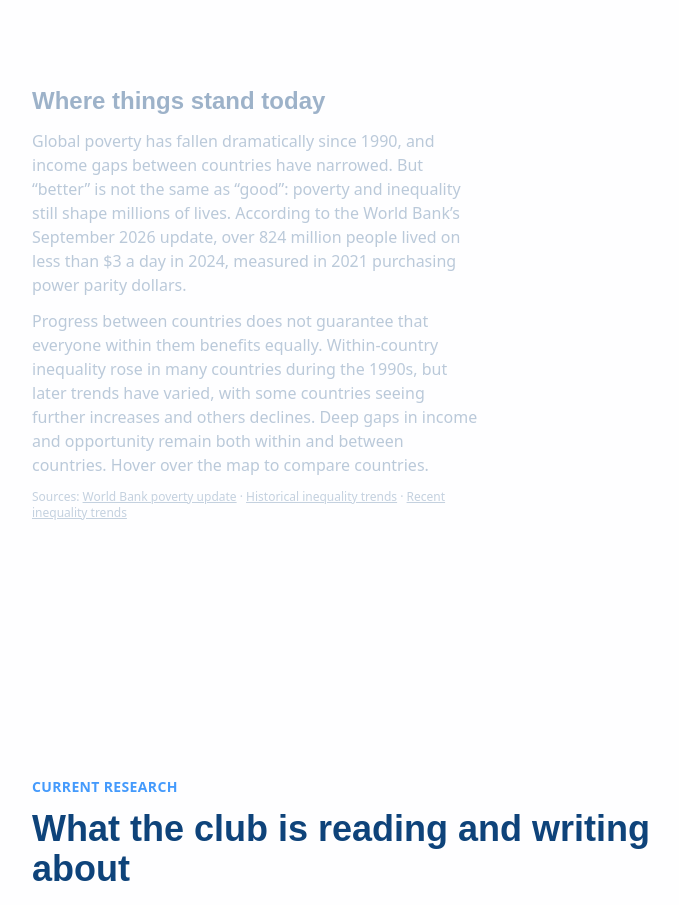
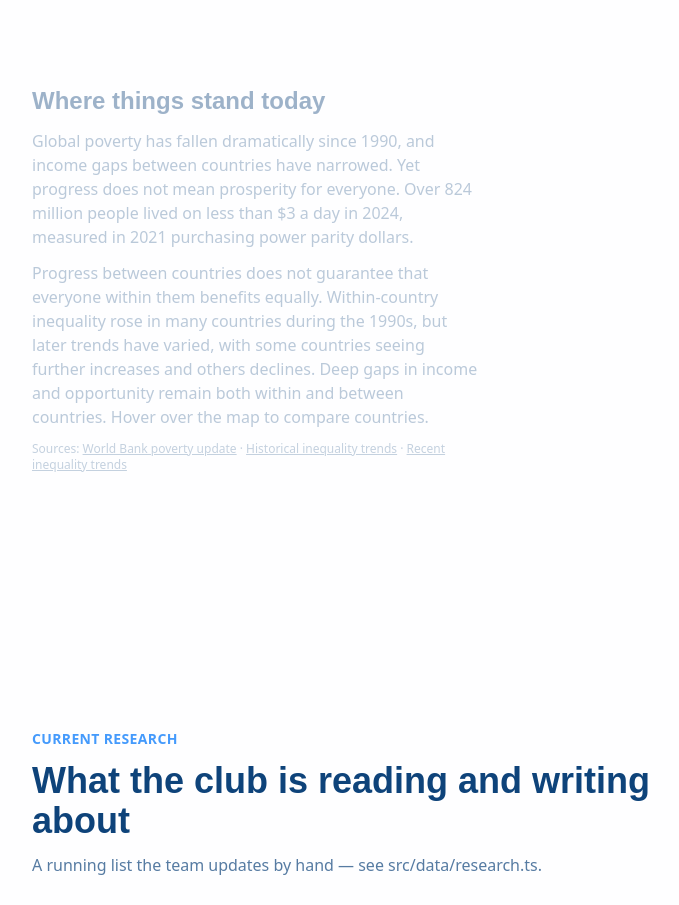
Before and after one commit to devecubc-star/ubcdevec-website, a React (Vite) app: page /story in a window 1280 px wide. Shown: the part 1800-2705 px from the top of the page, without its empty margins (56-735 px from the left). Built offline with nearby package versions, Linux system fonts and the light colour scheme; a web font is replaced by a local one.

Commit message:
Simplify story section wording

```diff
--- a/src/pages/Story.tsx
+++ b/src/pages/Story.tsx
@@ -40,8 +40,7 @@ export function Story() {
               <h3 className="font-display text-2xl font-bold text-navy">Where things stand today</h3>
               <p className="mt-3 font-sans text-navy/70">
                 Global poverty has fallen dramatically since 1990, and income gaps between countries have narrowed.
-                But “better” is not the same as “good”: poverty and inequality still shape millions of lives.
-                According to the World Bank’s September 2026 update, over 824 million people lived on less than
+                Yet progress does not mean prosperity for everyone. Over 824 million people lived on less than
                 $3 a day in 2024, measured in 2021 purchasing power parity dollars.
               </p>
               <p className="mt-3 font-sans text-navy/70">
```
